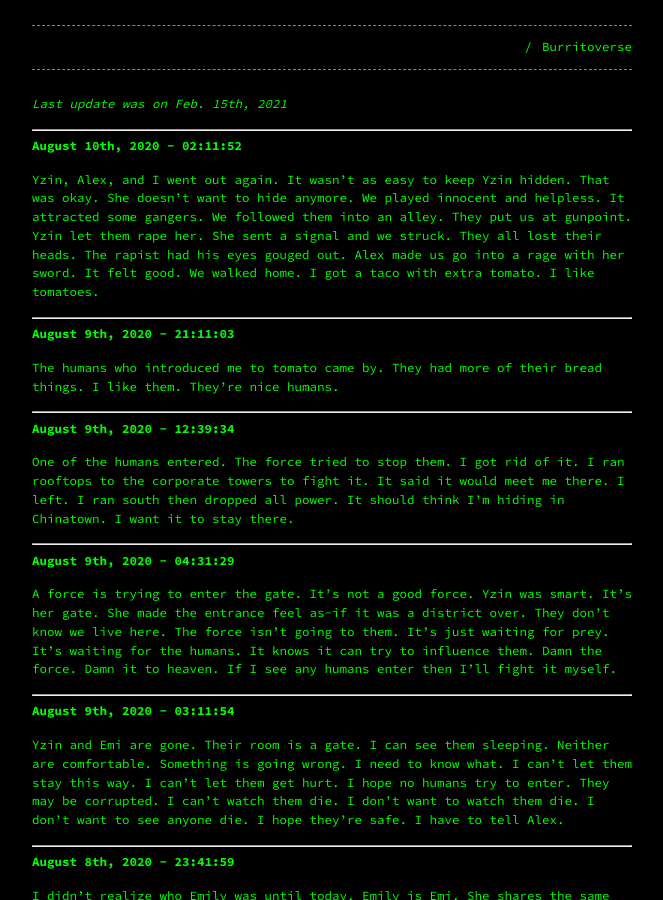
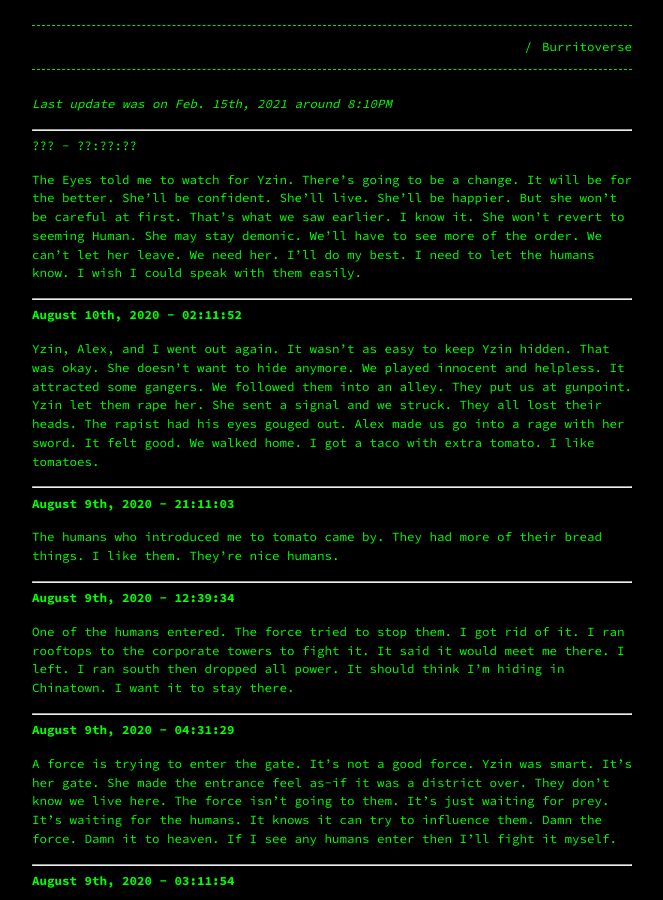
Before and after one commit to Terwilliger69105/69105.github.io, a Jekyll site: the page built from _pages/burritoverse/nimu.md, in a window 1280 px wide and 900 px high. Shown: the whole window, without its empty margins (308-971 px from the left). Built offline with Jekyll 4.4.1, drawn with Linux system fonts in a browser that asks for light colours; our own code applies the rules of GitHub Pages for plain Markdown files; some of the changed text lies outside the part shown.

Commit message:
Update nimu.md

```diff
--- a/_pages/burritoverse/nimu.md
+++ b/_pages/burritoverse/nimu.md
@@ -3,7 +3,13 @@ title: "Nimu"
 permalink: /burritoverse/nimu/
 ---
 
-*Last update was on Feb. 15th, 2021*
+*Last update was on Feb. 15th, 2021 around 8:10PM*
+
+---
+
+??? - ??:??:??
+
+The Eyes told me to watch for Yzin. There's going to be a change. It will be for the better. She'll be confident. She'll live. She'll be happier. But she won't be careful at first. That's what we saw earlier. I know it. She won't revert to seeming Human. She may stay demonic. We'll have to see more of the order. We can't let her leave. We need her. I'll do my best. I need to let the humans know. I wish I could speak with them easily.
 
 ---
 
@@ -157,6 +163,12 @@ Father did it. He put Mother in a stasis vat. The kind that breeders use. He won
 
 ---
 
+**February 21st, 2019 - 09:32:45**
+
+I keep getting visions of a city. I don't know what they mean. I'm standing guarding a group of humans. There's a large man in a metal suit. He tries to shoot me. I decapitate him. I don't get it.
+
+---
+
 **December 29th, 2018 - 01:48:44**
 
 Father got mad at me. Madder than usual. I disrupted his house guests. Other men like him talking about breeding Mother. He threatened me with a knife. I tried to make him use it on me. He didn't. He says he'll save it for my womb. Mother locked me inside my room. I'm going to miss a week of schooling. I don't care. Nobody that likes me is left there. I need to leave.
@@ -193,7 +205,13 @@ Emi left Kipola today. She couldn't keep living where she was. She says men were
 
 ---
 
-**May 11th, 2015**
+**June 2nd, 2015 - 07:21:45**
+
+I found my photo book. It's in Father's room. He didn't destroy it. He did put something over it though. It's not anything he can usually do. I need to get it back. I told Mother. She said she'll try to help me.
+
+---
+
+**May 11th, 2015 - 16:31:00**
 
 I can't find my photo book. I don't know where it went. I'm scared. Father said he was going to take away my things. I think he took it away. I hope he didn't destroy it. All of my memories with Emi are there.
 
@@ -226,7 +244,6 @@ Father didn't want Ichas to teach me about my sword. I'm glad Ichas doesn't care
 **July 3rd, 2013 - 00:07:10**
 
 I had a strange dream. I was on top of a tower in some big city. I had a big sword. I just killed a man. People were applauding me. I didn't get why. It was strange. I wonder what it means. Mother wouldn't tell me. The Eyes say that it means I have a good future. I'll just have to wait.
-
 
 ---
 
```
